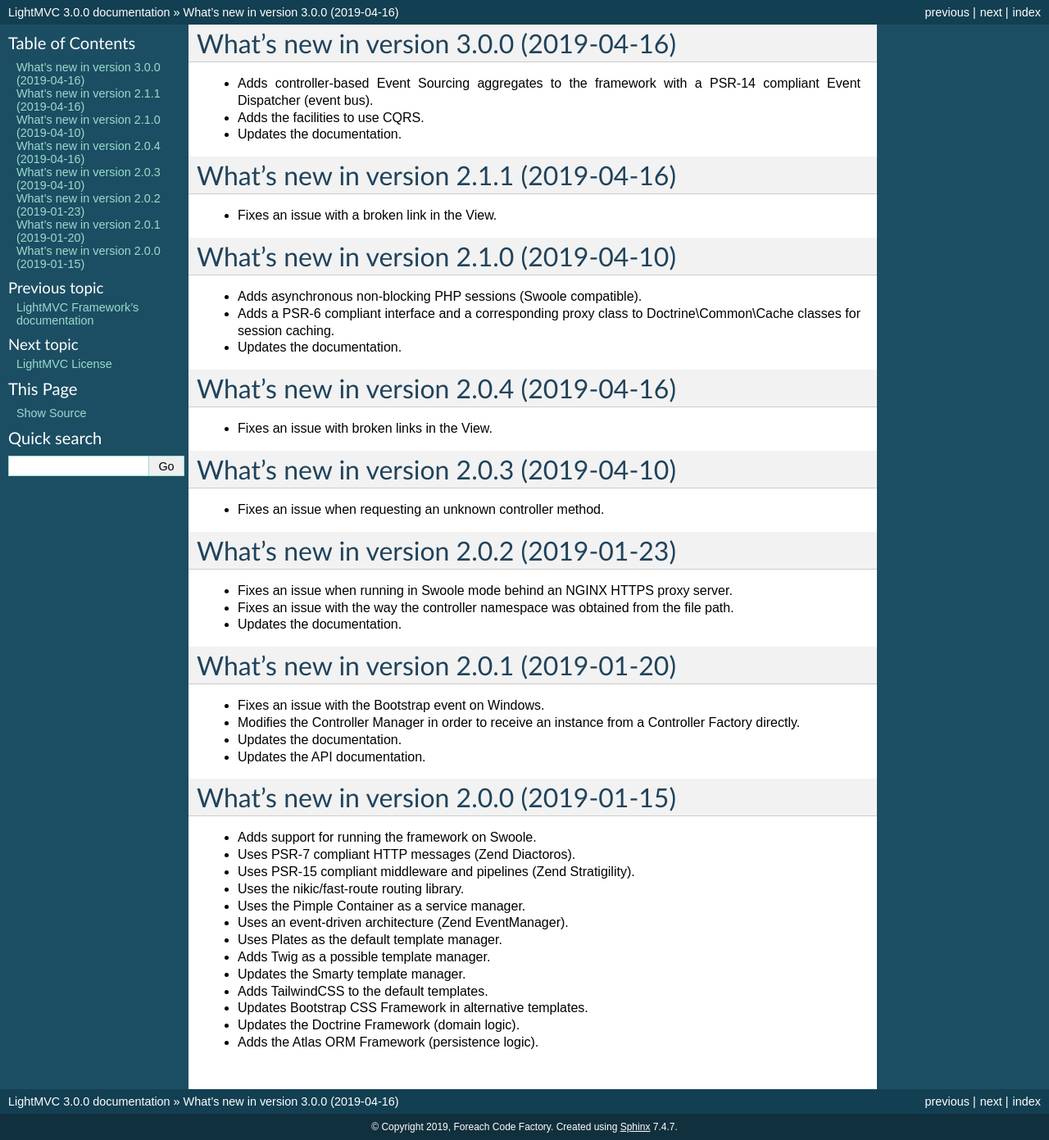
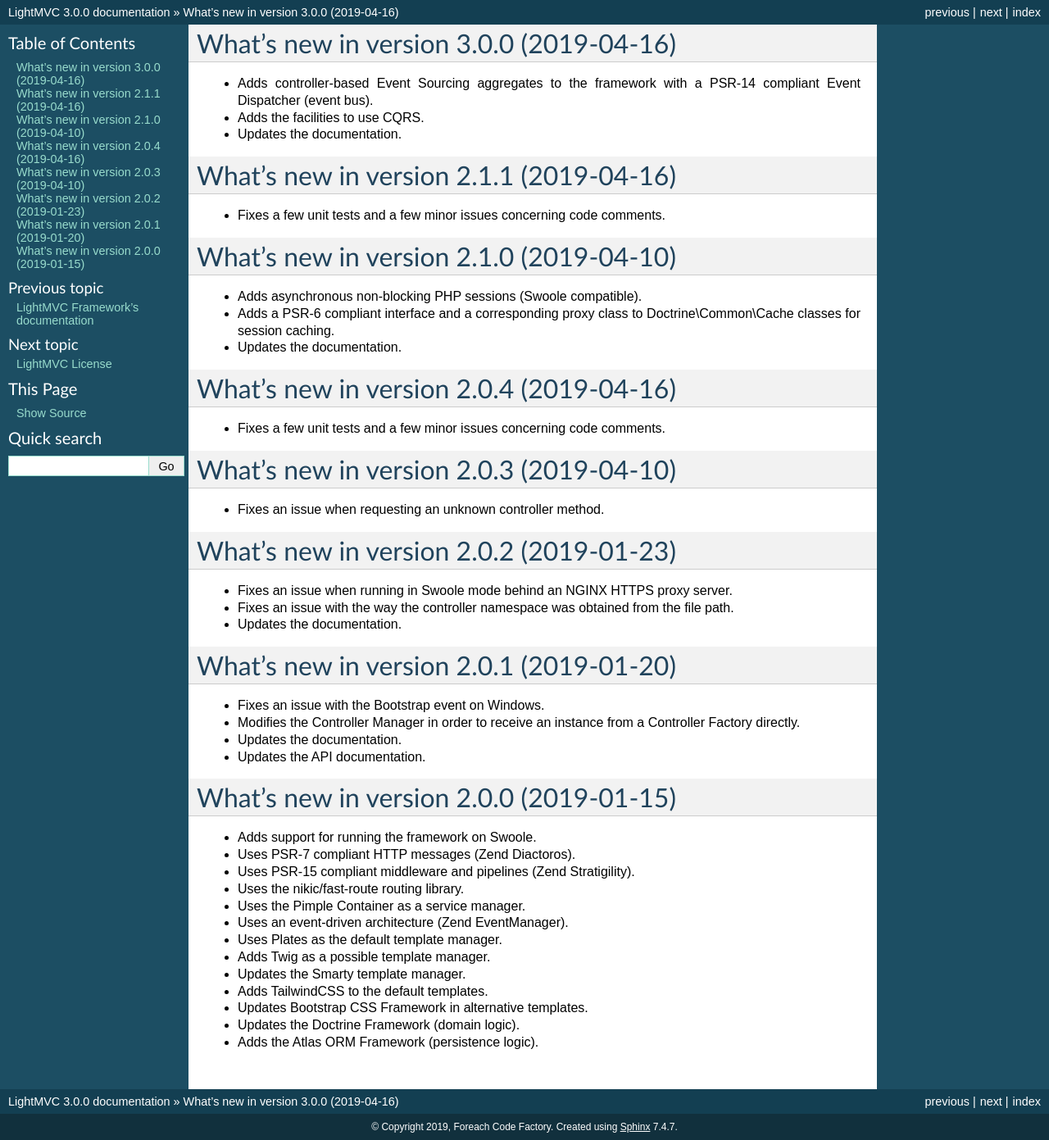
Before and after one commit to andrewscaya/ascmvc, a Sphinx documentation site: the page built from docs/whats_new.rst, in a window 1280 px wide. Shown: the whole page at 82% size. Built offline with Sphinx 7.4.7, drawn with Linux system fonts in a browser that asks for light colours.

Commit message:
2019-04-16 AC: Updates the user documentation.

```diff
--- a/docs/whats_new.rst
+++ b/docs/whats_new.rst
@@ -12,7 +12,7 @@ What's new in version 3.0.0 (2019-04-16)
 What's new in version 2.1.1 (2019-04-16)
 ========================================
 
-* Fixes an issue with a broken link in the View.
+* Fixes a few unit tests and a few minor issues concerning code comments.
 
 What's new in version 2.1.0 (2019-04-10)
 ========================================
@@ -26,7 +26,7 @@ What's new in version 2.1.0 (2019-04-10)
 What's new in version 2.0.4 (2019-04-16)
 ========================================
 
-* Fixes an issue with broken links in the View.
+* Fixes a few unit tests and a few minor issues concerning code comments.
 
 What's new in version 2.0.3 (2019-04-10)
 ========================================
```
